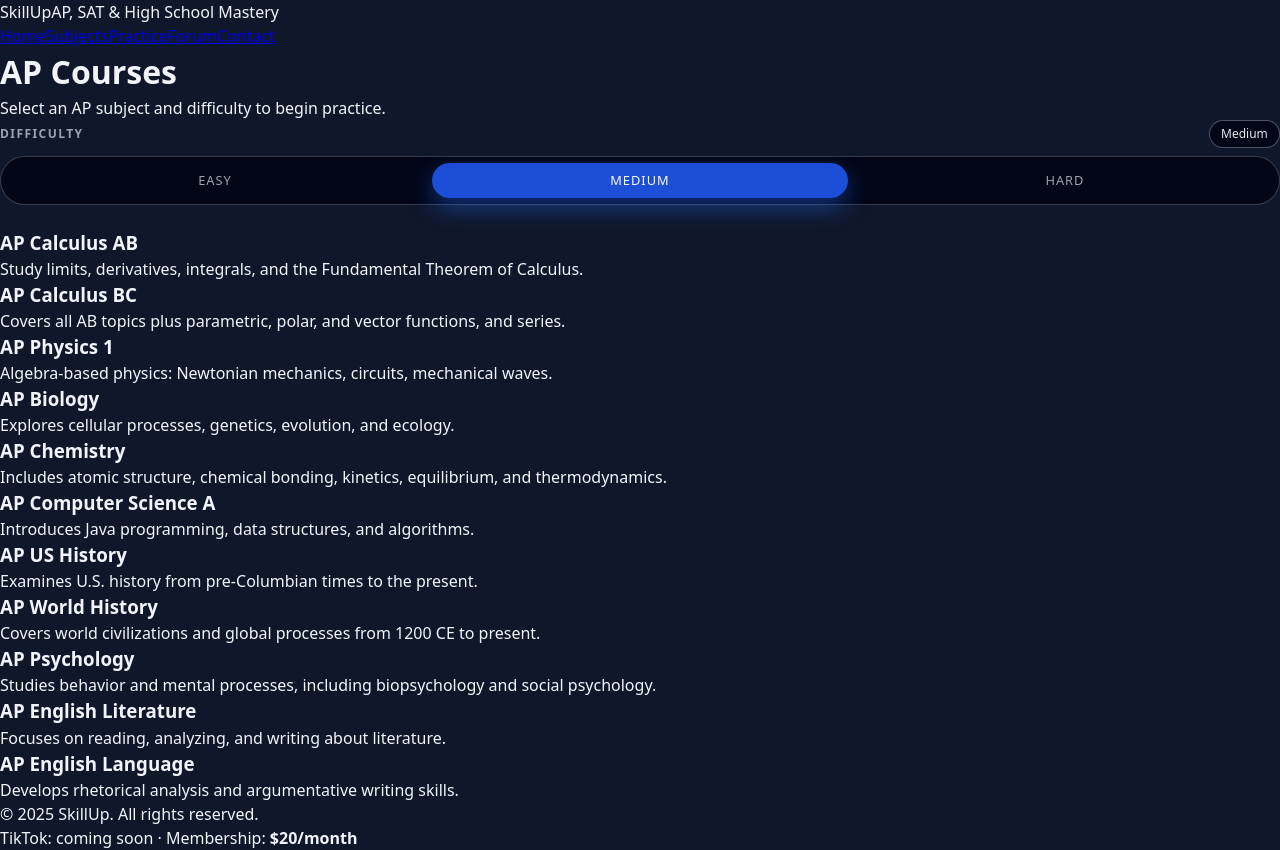
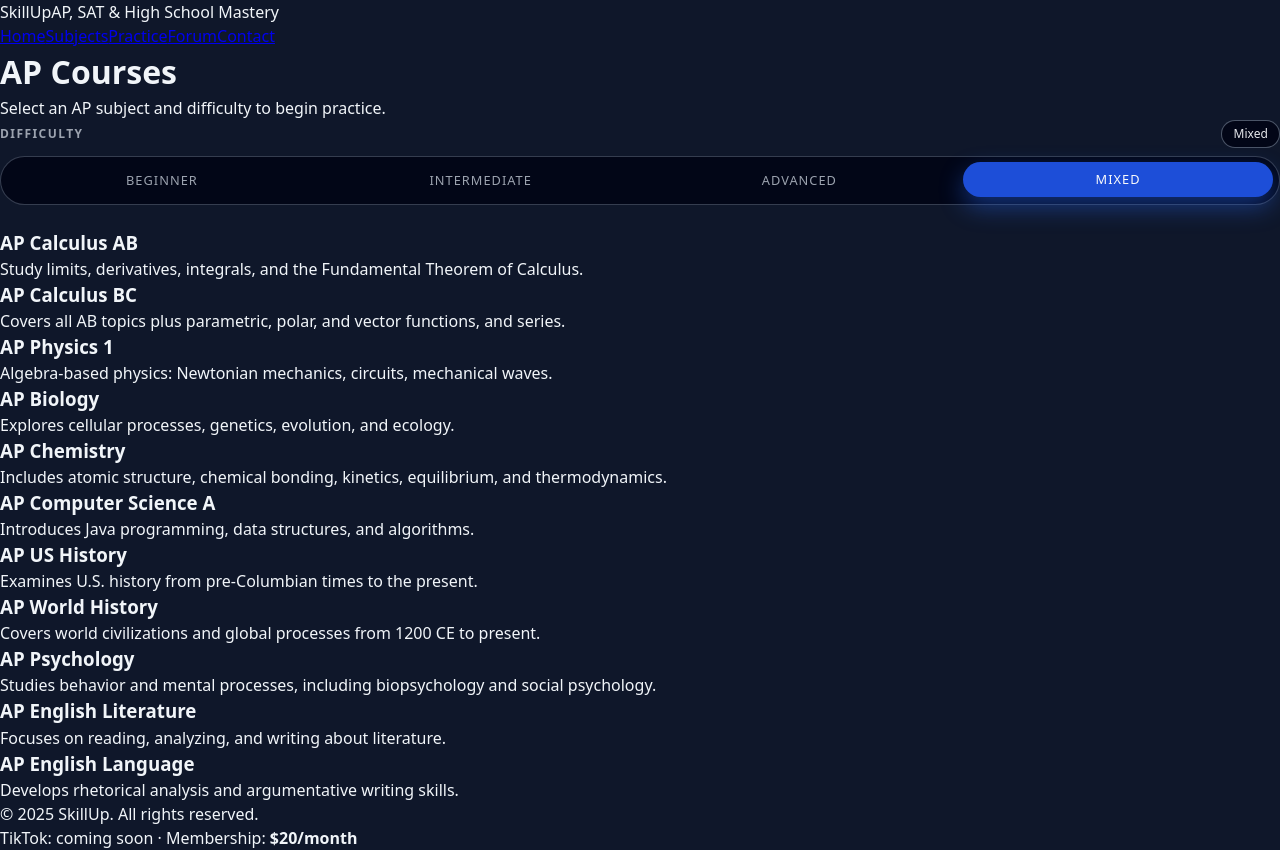
Before and after one commit to steponaskaciulis-max/skillup, a Next.js app in the folder SkillUp/: page /subjects/ap in a window 1280 px wide. Built offline with nearby package versions, Linux system fonts and the light colour scheme.

Commit message:
Update DifficultySelector.js

```diff
--- a/SkillUp/components/DifficultySelector.js
+++ b/SkillUp/components/DifficultySelector.js
@@ -1,123 +1,118 @@
 // SkillUp/components/DifficultySelector.js
 import React from "react";
 
-const DIFFICULTIES = ["Easy", "Medium", "Hard"];
+// Use labels that line up with your PracticePage diffMap
+const DIFFICULTIES = ["Beginner", "Intermediate", "Advanced", "Mixed"];
 
-const DifficultySelector = ({ selectedDifficulty, onChange }) => {
-  const current = selectedDifficulty || "Medium";
+export default function DifficultySelector({ selectedDifficulty, onChange }) {
+  const current = selectedDifficulty || "Mixed";
+
+  const containerStyle = {
+    display: "flex",
+    flexDirection: "column",
+    gap: "0.5rem",
+    marginBottom: "1.5rem",
+  };
+
+  const headerStyle = {
+    display: "flex",
+    alignItems: "center",
+    justifyContent: "space-between",
+  };
+
+  const labelStyle = {
+    fontSize: "0.75rem",
+    letterSpacing: "0.12em",
+    textTransform: "uppercase",
+    fontWeight: 600,
+    color: "#9ca3af",
+  };
+
+  const chipStyle = {
+    fontSize: "0.75rem",
+    padding: "0.25rem 0.7rem",
+    borderRadius: "999px",
+    border: "1px solid rgba(148,163,184,0.5)",
+    background: "#020617",
+    color: "#e5e7eb",
+  };
+
+  const rowStyle = {
+    display: "flex",
+    gap: "0.5rem",
+    padding: "0.35rem",
+    borderRadius: "999px",
+    background: "#020617",
+    border: "1px solid rgba(148,163,184,0.35)",
+  };
+
+  const pillBase = {
+    flex: 1,
+    border: "none",
+    outline: "none",
+    cursor: "pointer",
+    borderRadius: "999px",
+    padding: "0.55rem 0.75rem",
+    background: "transparent",
+    display: "flex",
+    alignItems: "center",
+    justifyContent: "center",
+    transition: "background 0.18s ease-out, box-shadow 0.18s ease-out, transform 0.12s ease-out",
+  };
+
+  const labelPillBase = {
+    fontSize: "0.8rem",
+    fontWeight: 500,
+    letterSpacing: "0.08em",
+    textTransform: "uppercase",
+    color: "#9ca3af",
+  };
 
   return (
-    <div className="difficulty-selector">
-      <div className="difficulty-header">
-        <span className="label">Difficulty</span>
-        <span className="chip">{current}</span>
+    <div className="difficulty-selector" style={containerStyle}>
+      <div className="difficulty-header" style={headerStyle}>
+        <span className="label" style={labelStyle}>
+          Difficulty
+        </span>
+        <span className="chip" style={chipStyle}>
+          {current}
+        </span>
       </div>
 
-      <div className="pill-row">
+      <div className="pill-row" style={rowStyle}>
         {DIFFICULTIES.map((difficulty) => {
           const isActive = difficulty === current;
+
+          const pillStyle = {
+            ...pillBase,
+            background: isActive ? "#1d4ed8" : "transparent",
+            boxShadow: isActive
+              ? "0 10px 24px rgba(37,99,235,0.45)"
+              : "0 0 0 rgba(0,0,0,0)",
+            transform: isActive ? "translateY(-1px)" : "none",
+          };
+
+          const pillLabelStyle = {
+            ...labelPillBase,
+            color: isActive ? "#f9fafb" : "#9ca3af",
+          };
 
           return (
             <button
               key={difficulty}
               type="button"
               className={`pill ${isActive ? "active" : ""}`}
-              onClick={() => onChange(difficulty)}
+              style={pillStyle}
+              onClick={() => onChange && onChange(difficulty)}
               aria-pressed={isActive}
             >
-              <span className="pill-label">{difficulty}</span>
+              <span className="pill-label" style={pillLabelStyle}>
+                {difficulty}
+              </span>
             </button>
           );
         })}
       </div>
-
-      <style jsx>{`
-        .difficulty-selector {
-          display: flex;
-          flex-direction: column;
-          gap: 0.5rem;
-          margin-bottom: 1.5rem;
-        }
-
-        .difficulty-header {
-          display: flex;
-          align-items: center;
-          justify-content: space-between;
-        }
-
-        .label {
-          font-size: 0.75rem;
-          letter-spacing: 0.12em;
-          text-transform: uppercase;
-          font-weight: 600;
-          color: #9ca3af;
-        }
-
-        .chip {
-          font-size: 0.75rem;
-          padding: 0.25rem 0.7rem;
-          border-radius: 999px;
-          border: 1px solid rgba(148, 163, 184, 0.5);
-          background: #020617;
-          color: #e5e7eb;
-        }
-
-        .pill-row {
-          display: flex;
-          gap: 0.5rem;
-          padding: 0.35rem;
-          border-radius: 999px;
-          background: #020617;
-          border: 1px solid rgba(148, 163, 184, 0.35);
-        }
-
-        .pill {
-          flex: 1;
-          border: none;
-          outline: none;
-          cursor: pointer;
-          border-radius: 999px;
-          padding: 0.55rem 0.75rem;
-          background: transparent;
-          display: flex;
-          align-items: center;
-          justify-content: center;
-          transition:
-            background 0.18s ease-out,
-            box-shadow 0.18s ease-out,
-            transform 0.12s ease-out;
-        }
-
-        .pill-label {
-          font-size: 0.8rem;
-          font-weight: 500;
-          letter-spacing: 0.08em;
-          text-transform: uppercase;
-          color: #9ca3af;
-        }
-
-        .pill:hover {
-          transform: translateY(-1px);
-          box-shadow: 0 8px 20px rgba(15, 23, 42, 0.4);
-        }
-
-        .pill.active {
-          background: #1d4ed8;
-          box-shadow: 0 10px 24px rgba(37, 99, 235, 0.45);
-        }
-
-        .pill.active .pill-label {
-          color: #f9fafb;
-        }
-
-        @media (max-width: 640px) {
-          .pill-label {
-            font-size: 0.75rem;
-          }
-        }
-      `}</style>
     </div>
   );
-};
-
-export default DifficultySelector;
+}
```
